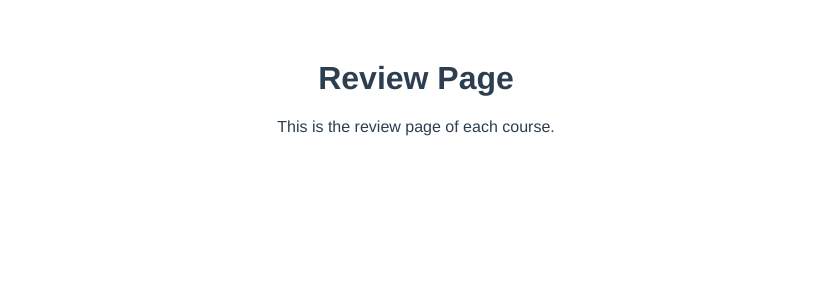
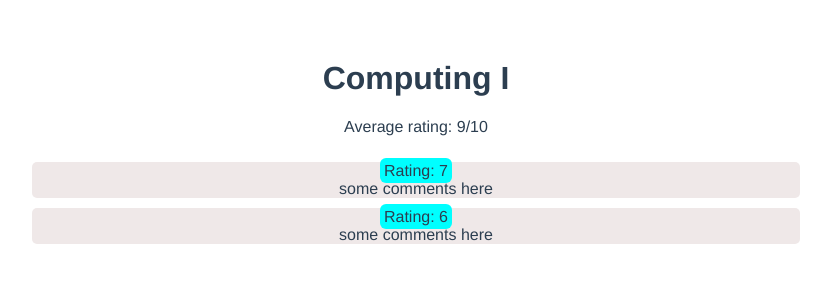
Before and after one commit to jfm-code/rate-my-courses, a Vue app in the folder ratemycourses-frontend/: page /course in a window 1280 px wide. Shown: the top 300 px of the page, without its empty margins (224-1055 px from the left). Built offline with nearby package versions, Linux system fonts and the light colour scheme.

Commit message:
add simple UI for the ReviewPage component

```diff
--- a/ratemycourses-frontend/package.json
+++ b/ratemycourses-frontend/package.json
@@ -8,6 +8,7 @@
     "lint": "vue-cli-service lint"
   },
   "dependencies": {
+    "axios": "^1.7.7",
     "core-js": "^3.8.3",
     "vue": "^3.2.13",
     "vue-router": "^4.4.5"
--- a/ratemycourses-frontend/src/App.vue
+++ b/ratemycourses-frontend/src/App.vue
@@ -10,7 +10,7 @@ export default {
 }
 </script>
 
-<style>
+<style scoped>
 #app {
   font-family: Avenir, Helvetica, Arial, sans-serif;
   -webkit-font-smoothing: antialiased;
--- a/ratemycourses-frontend/src/components/ReviewPage.vue
+++ b/ratemycourses-frontend/src/components/ReviewPage.vue
@@ -1,8 +1,21 @@
 <template>
+<div>
   <div>
-    <h1>Review Page</h1>
-    <p>This is the review page of each course.</p>
+    <h1>Computing I</h1>
+    <p>Average rating: 9/10</p>
   </div>
+  <div class="comment_sections">
+    <div id ="id of this comment from databse" class="comments">
+          <span class="rating">Rating: <span>7</span></span><br>
+          <div>some comments here</div>
+    </div>
+    <div id ="id2 of this comment from databse" class="comments">
+        <span class="rating">Rating: <span>6</span></span><br>
+        <div>some comments here</div>
+    </div>
+  </div>
+</div>
+
 </template>
 
 <script>
@@ -10,3 +23,31 @@ export default {
   name: 'ReviewPage',
 }
 </script>
+
+<style scoped>
+.comment_sections {
+    display: flex; /* Enables Flexbox */
+    justify-content: space-between; /* Distributes space between items */
+    justify-self: center;
+    flex-direction: column;
+     /* Space between items */
+    align-items: center; /* Centers items vertically */
+    width: 60vw;
+}
+.comments {
+  width: 100%;
+  height: auto;
+  background-color: #EFE8E8;
+  flex: 1; /* Items grow equally */
+  margin-top: 10px;
+  border-radius: 5px;
+}
+
+.rating {
+  background-color: #00FFFF;
+  padding: 4px;
+  border-radius: 6px;
+  margin-top: 10px;
+
+}
+</style>
```
Also changed, not shown: 2 other files (tests, documents, lock files or other folders).
